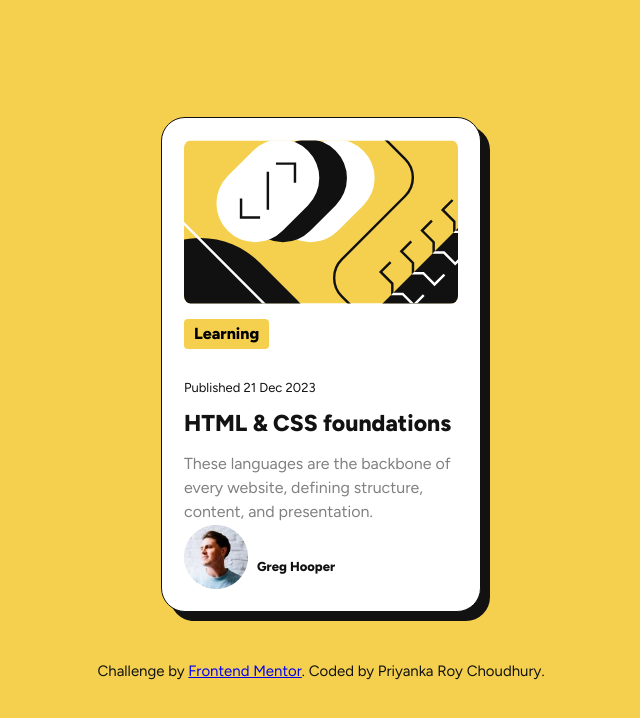
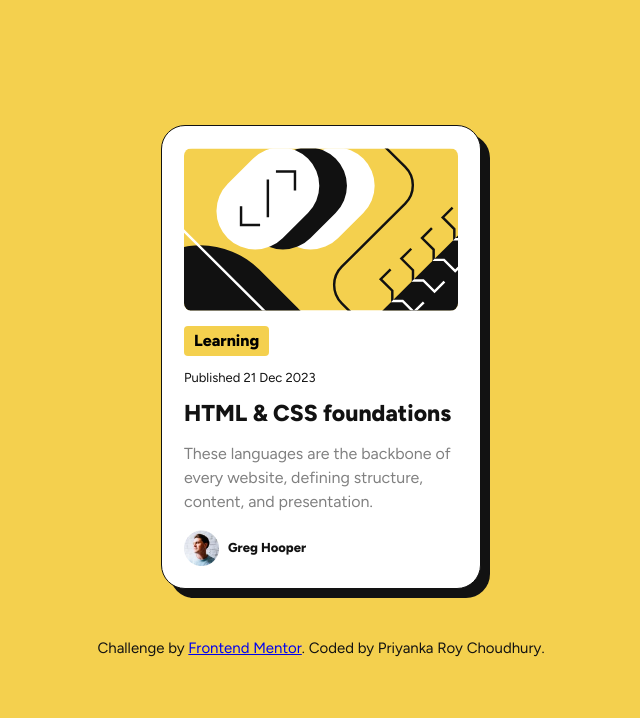
Before and after one commit to PriyankaRC16/blog-preview-card, a plain HTML site: page index.html in a window 1280 px wide. Shown: the whole page, without its empty margins (319-959 px from the left). Drawn offline with Linux system fonts and the light colour scheme.

Commit message:
Update styles.css

```diff
--- a/styles.css
+++ b/styles.css
@@ -8,6 +8,7 @@
 *,
 *::before,
 *::after {
+  margin: 0;
   box-sizing: border-box;
 }
 
@@ -68,6 +69,7 @@ body {
 
 .card-text {
     display: flex;
+    gap: 1rem;
     flex-direction: column;
     align-items: flex-start;
 
@@ -142,3 +144,8 @@ p {
     text-align: center;
     font-family: 'Figtree', sans-serif;
 }
+
+.avatar-and-text > img {
+    width: 2.188rem;
+    height: auto;
+}
```
